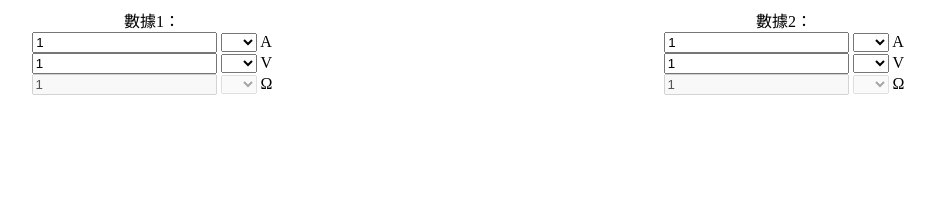
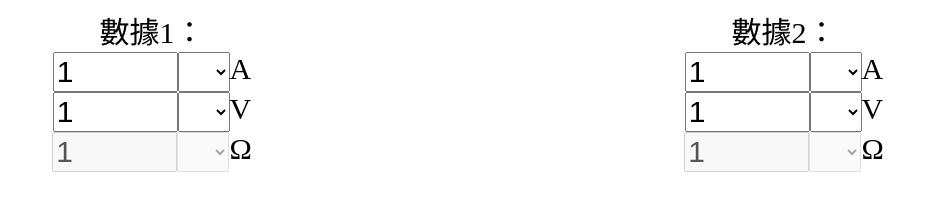
Before and after one commit to pikachu2022/test, a plain HTML site: page index.html in a window 1280 px wide. Shown: the whole page, without its empty margins (172-1107 px from the left). Drawn offline with Linux system fonts and the light colour scheme.

Commit message:
Update style.css

```diff
--- a/style.css
+++ b/style.css
@@ -10,3 +10,21 @@ input[type=number]::-webkit-inner-spin-button {
 input[type=number] {
   -moz-appearance: textfield;
 }
+html{
+	font-size: 30px;
+}
+input{
+	width: 25%;
+	font-size: 30px;
+}
+select{
+	font-size: 30px;
+}
+span{
+    display: flex;
+    justify-content: space-around;
+}
+span.inp{
+	display: flex;
+    justify-content: center;
+}
```
